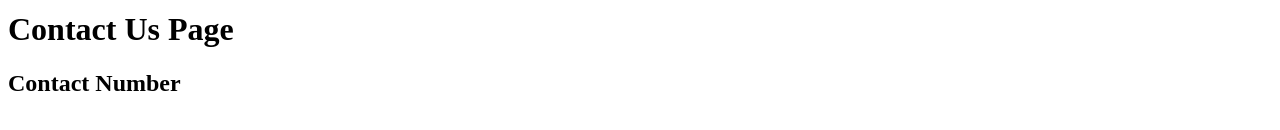
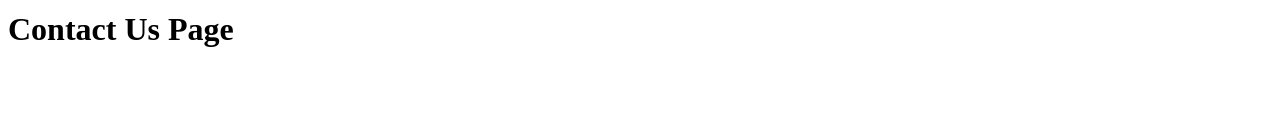
Before and after one commit to RamitRoshan/bite-now, a React (Vite) app: page /contact in a window 1280 px wide. Shown: the part 174-304 px from the top of the page. Built offline with nearby package versions, Linux system fonts and the light colour scheme.

Commit message:
update contact

```diff
--- a/src/components/Contact.js
+++ b/src/components/Contact.js
@@ -2,7 +2,7 @@ const Contact = () => {
     return (
         <div>
             <h1>Contact Us Page</h1>
-            <h2>Contact Number</h2>
+
         </div>
     );
 };
```
